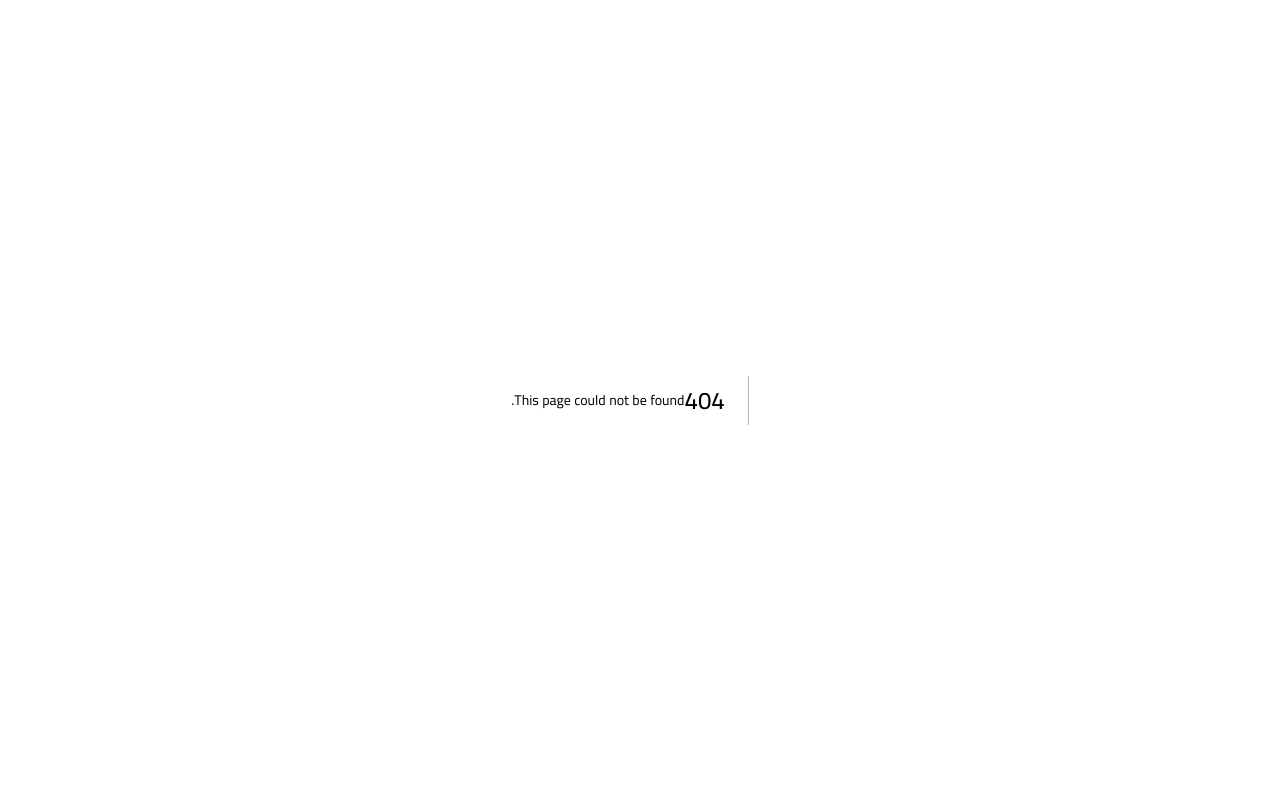
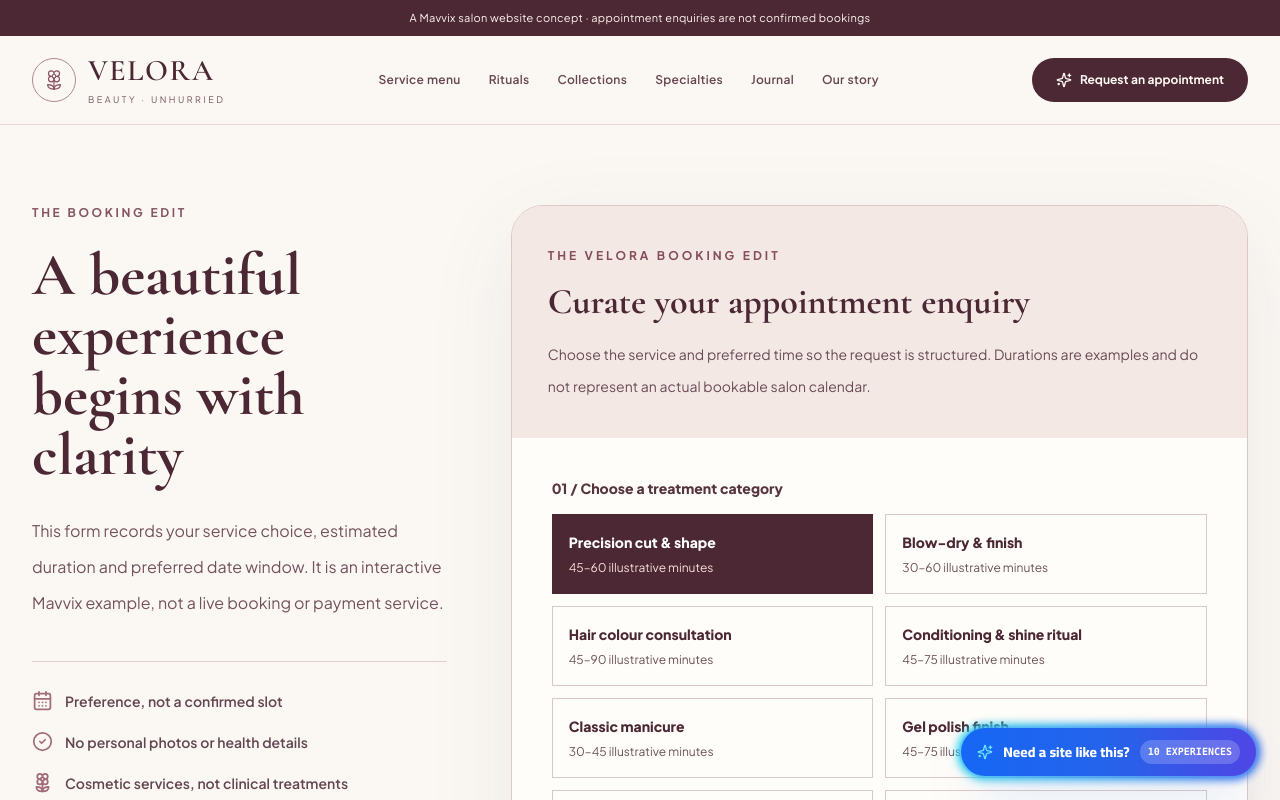
Before and after one commit to mykholy/mavvix_demos, a Next.js app: page /en/preview/salon-spa/booking in a window 1280 px wide. Before the commit this address had no page. Shown: the top 800 px of the page. Built offline with nearby package versions, Linux system fonts and the light colour scheme; a web font is replaced by a local one.

Commit message:
feat(velora): build salon-specific booking/page.tsx experience

```diff
--- /dev/null
+++ b/src/app/[locale]/preview/salon-spa/booking/page.tsx
@@ -0,0 +1,17 @@
+import Link from 'next/link';
+import type { Locale } from '@/lib/i18n/config';
+import { VELORA, veloraPath } from '@/lib/verticals/salon-spa/data';
+import { VeloraAppointmentForm } from './VeloraAppointmentForm';
+import { Flower2, CalendarDays, CheckCircle2 } from 'lucide-react';
+export default function VeloraBooking({params:{locale},searchParams}:{params:{locale:Locale};searchParams:{service?:string}}){
+ const ar=locale==='ar';const initial=VELORA.services.some(s=>s.slug===searchParams.service)?searchParams.service:'';
+ return <div className="bg-[#FBF8F4]"><div className="max-w-7xl mx-auto px-5 sm:px-8 py-12 sm:py-20 grid lg:grid-cols-[.72fr_1.28fr] gap-12 lg:gap-16 items-start">
+  <aside className="lg:sticky lg:top-32"><p className="uppercase tracking-[.22em] text-[#865463] font-bold text-xs">THE BOOKING EDIT</p>
+   <h1 className="velora-display text-5xl sm:text-6xl leading-[1.08] mt-6">{ar?'الموعد الجميل يبدأ بتفاصيل واضحة':'A beautiful experience begins with clarity'}</h1>
+   <p className="text-[#75535E] text-base leading-9 mt-7">{ar?'اختاري خدمة محددة ومدتها التقديرية وأفضل يوم وفترة. تجربة النموذج تحفظ تفضيلك فقط: لا يوجد صالون فعلي مؤكد ولا يتضمن دفعًا أو اختيار موظفة حقيقية.':'This form records your service choice, estimated duration and preferred date window. It is an interactive Mavvix example, not a live booking or payment service.'}</p>
+   <div className="border-y border-[#E1CED0] mt-10 py-7 space-y-5">{[[CalendarDays,ar?'تاريخ مفضل، لا موعد مؤكد':'Preference, not a confirmed slot'],[CheckCircle2,ar?'لا صور أو بيانات صحية مطلوبة':'No personal photos or health details'],[Flower2,ar?'قائمة خدمات تجميلية غير طبية':'Cosmetic services, not clinical treatments']].map(([Icon,text],i)=><div key={i} className="flex items-center gap-3 text-sm text-[#634650] font-semibold">{typeof Icon!=='string'&&<Icon size={21} className="text-[#A26C7A] shrink-0"/>}{text as string}</div>)}</div>
+   <Link href={veloraPath(locale,'services')} className="underline underline-offset-8 inline-block mt-7 text-sm font-bold">{ar?'راجعي الخدمات الأول':'Explore the service menu first'}</Link>
+  </aside>
+  <VeloraAppointmentForm locale={locale} initialService={initial}/>
+ </div></div>;
+}
```
